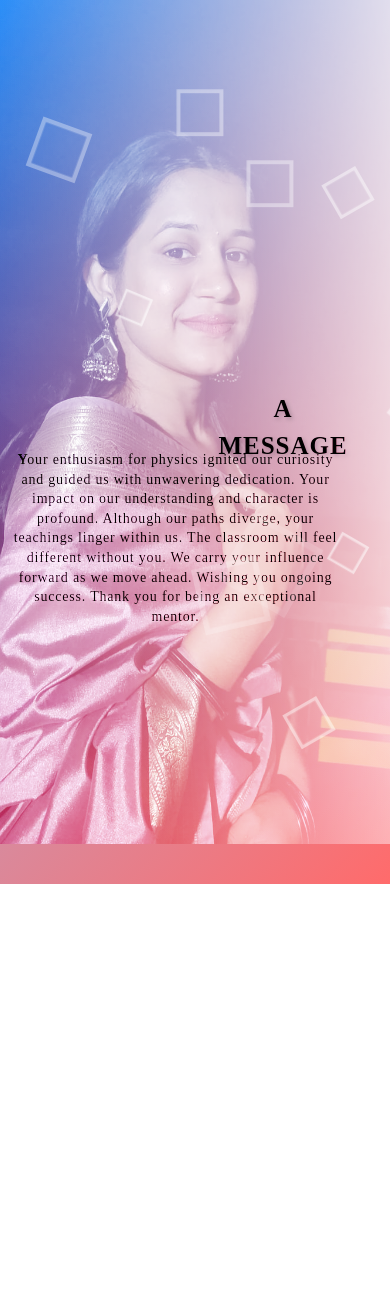
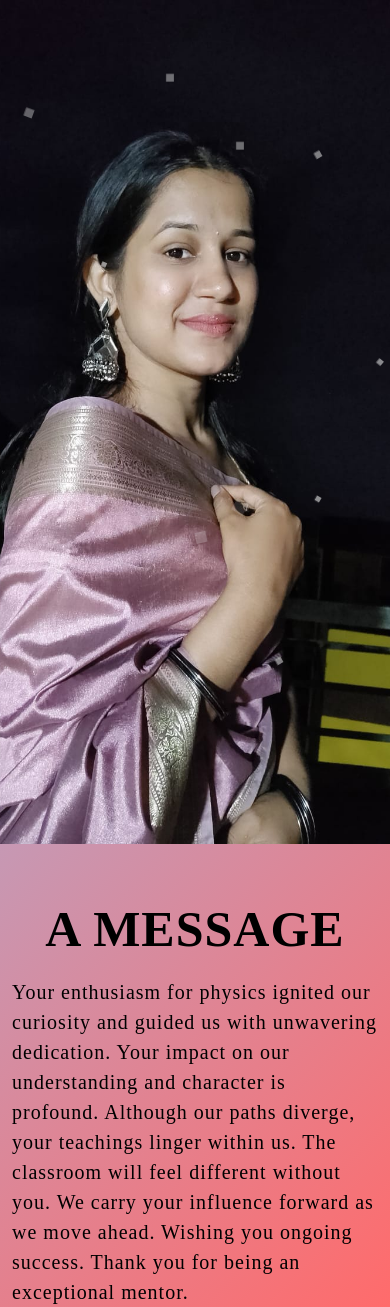
Before and after one commit to Subhashis2007/farewell-2, a plain HTML site: page index.html in a window 390 px wide. Before the commit the page ends 884 px from the top, so only its background shows below. Drawn offline with Linux system fonts and the light colour scheme.

Commit message:
Refactor code base
Thanks to Sujeet Bro for fixing up and rewriting the CSS.

```diff
--- a/index.html
+++ b/index.html
@@ -7,9 +7,16 @@
     <link rel="stylesheet" href="styles.css">
   </head>
   <body>
-  <div class="wrapper">
-    <h2>A message</h2>
-     <p class="sub-message">Your enthusiasm for physics ignited our curiosity and guided us with unwavering dedication. Your impact on our understanding and character is profound. Although our paths diverge, your teachings linger within us. The classroom will feel different without you. We carry your influence forward as we move ahead. Wishing you ongoing success. Thank you for being an exceptional mentor.</p>
+    <main class="wrapper">
+      <div class="img-wrapper">
+        <img src="maam.jpeg" alt="maam-image" >
+      </div>
+      <section class="msg-wrapper">
+        <h2 class="msg-heading">A message</h2>
+        <p class="msg">Your enthusiasm for physics ignited our curiosity and guided us with unwavering dedication. Your impact on our understanding and character is profound. Although our paths diverge, your teachings linger within us. The classroom will feel different without you. We carry your influence forward as we move ahead. Wishing you ongoing success. Thank you for being an exceptional mentor.</p>
+      </section>
+      <!-- <div class="overlay-element"></div> -->
+    </main>
       <div class="box">
         <div></div>
         <div></div>
@@ -22,8 +29,6 @@
         <div></div>
         <div></div>
       </div>
- <div class="overlay-element"></div>
-  </div>
     </div>
   </body>
 </html>
--- a/styles.css
+++ b/styles.css
@@ -1,58 +1,72 @@
-body {
+* {
   margin: 0;
   padding: 0;
 }
 
-.wrapper {
-  position: absolute;
-  width: 100%;
-  height: 100%;
-  overflow: hidden;
-  background: linear-gradient(135deg, #8EC5FC, #FF6B6B);
-
+html {
+  font-size: 10px;
 }
 
-h2{
+body, html {
+  overflow-x: hidden;
+}
+
+.wrapper {
+  display: flex;
+  justify-content: space-between;
+  align-items: center;
+  gap: 4.8rem;
+  /* width: 100vw; */
+  min-height: 90vh;
+  background: linear-gradient(135deg, #8EC5FC, #FF6B6B);
+}
+
+.img-wrapper {
+  /* margin: 2 rem; */
+  max-height: 100vh;
+}
+.img-wrapper img {
+  max-height: 100vh;
+  overflow-x: hidden;
+}
+
+
+
+.msg-wrapper {
+  display: flex;
+  gap: 10px;
+  margin-right: 5.4rem;
+  flex-direction: column;
+  justify-content: space-around;
+  align-items: center;
+}
+
+.msg-heading {
   font-family: JetBrainsMono NF Medium;
-  position: absolute;
-  top: 20%;
-  left: 70%;
-  transform: translate(-50%,-50%);
   font-size: 50px;
   font-weight: bold;
   color: black;
   text-transform: uppercase;
-  margin: 0;
-  text-align: center;
   line-height: 1.6;
-  padding-left: 5;
-  padding-right:5;
   line-height: 1.5;
-  display: inline-block;
   letter-spacing: 1.0px;
 
 }
 
-.sub-message {
+.msg {
   font-family:  JetBrainsMono NF Medium;
   font-size: 20px;
   color: black;
-  text-align: center;
-  margin: 300px 20px 0px 850px;
   line-height: 1.6;
-  padding-left: 5;
-  padding-right:5;
   line-height: 1.5;
-  display: inline-block;
   letter-spacing: 1.0px;
-  position: relative;
 
 }
 
 .box div{
   position: absolute;
-  width: 60px;
-  height: 60px;
+  /* width: 60px; */
+  /* height: 60px; */
   background-color: transparent;
   border: 6px solid rgba(255,255,255,0.8);
 
@@ -134,9 +148,9 @@ h2{
   position: fixed;
   top: 0;
   left: 0;
-  width: 100%;
-  height: 100%;
-  background-image: linear-gradient(to right, rgba(255, 255, 255, 0), rgba(255, 255, 255, 0.8)), url('maam.jpeg');
+  /* width: 100%; */
+  /* height: 100%; */
+  /* background-image: linear-gradient(to right, rgba(255, 255, 255, 0), rgba(255, 255, 255, 0.8)), url('maam.jpeg'); */
   background-size: cover;
   background-position: center;
   mix-blend-mode: overlay;
@@ -144,48 +158,58 @@ h2{
   min-height: 100%;
 }
 
-@media (min-width: 1024px) {
-  .overlay-element {
-    background-position: left center;
-    background-size: auto 100%;
-    background-repeat: no-repeat;
+@media screen and (max-width: 900px) {
+  .wrapper {
+    flex-direction: column;
+  }
 
+  .msg-wrapper {
+    overflow-x: hidden;
+    margin: auto 1.2rem;
   }
 }
-@media (max-width: 767px) {
-  .wrapper {
-    padding: 20px 0px 20px 0px;
-
-  }
-
-  h2 {
-    font-size: 25px;
-    margin: 250px 0px 0px 10px;
-    color: black;
-    text-shadow: 2px 2px 4px rgba(0, 0, 0, 0.3);
-    line-height: 1.6;
-    padding-left: 5px;
-    padding-right: 5px;
-    line-height: 1.5;
-    display: inline-block;
-    letter-spacing: 1.0px;
-
-  }
-
-  .sub-message {
-    font-size: 14px;
-    margin: 420px auto;
-    max-width: 90%;
-    text-align: center;
-    line-height: 1.4;
-    padding: 10px;
-    letter-spacing: 0.8px;
-    box-sizing: border-box;
-    position: relative;
-    left: 0;
-    right: 0;
-    overflow-y: auto;
-    max-height: 400px;  }
-}
-
-}
+/* @media (min-width: 1024px) { */
+/*   .overlay-element { */
+/*     background-position: left center;  */
+/*     background-size: auto 100%;  */
+/*     background-repeat: no-repeat;  */
+/*     */
+/*   } */
+/* } */
+/* @media (max-width: 767px) { */
+/*   .wrapper { */
+/*     padding: 20px 0px 20px 0px; */
+/*      */
+/*   } */
+/*  */
+/*   h2 { */
+/*     font-size: 25px;  */
+/*     margin: 250px 0px 0px 10px; */
+/*     color: black; */
+/*     text-shadow: 2px 2px 4px rgba(0, 0, 0, 0.3); */
+/*     line-height: 1.6; */
+/*     padding-left: 5px; */
+/*     padding-right: 5px; */
+/*     line-height: 1.5; */
+/*     display: inline-block; */
+/*     letter-spacing: 1.0px; */
+/*  */
+/*   } */
+/*  */
+/*   .sub-message { */
+/*     font-size: 14px; */
+/*     margin: 420px auto; */
+/*     max-width: 90%; */
+/*     text-align: center; */
+/*     line-height: 1.4; */
+/*     padding: 10px; */
+/*     letter-spacing: 0.8px; */
+/*     box-sizing: border-box; */
+/*     position: relative; */
+/*     left: 0; */
+/*     right: 0; */
+/*     overflow-y: auto;     */
+/*     max-height: 400px;  } */
+/* } */
+/*  */
+/* } */
```
Also changed, not shown: 1 other file. Lines whose indentation alone changed are shown as unchanged.
